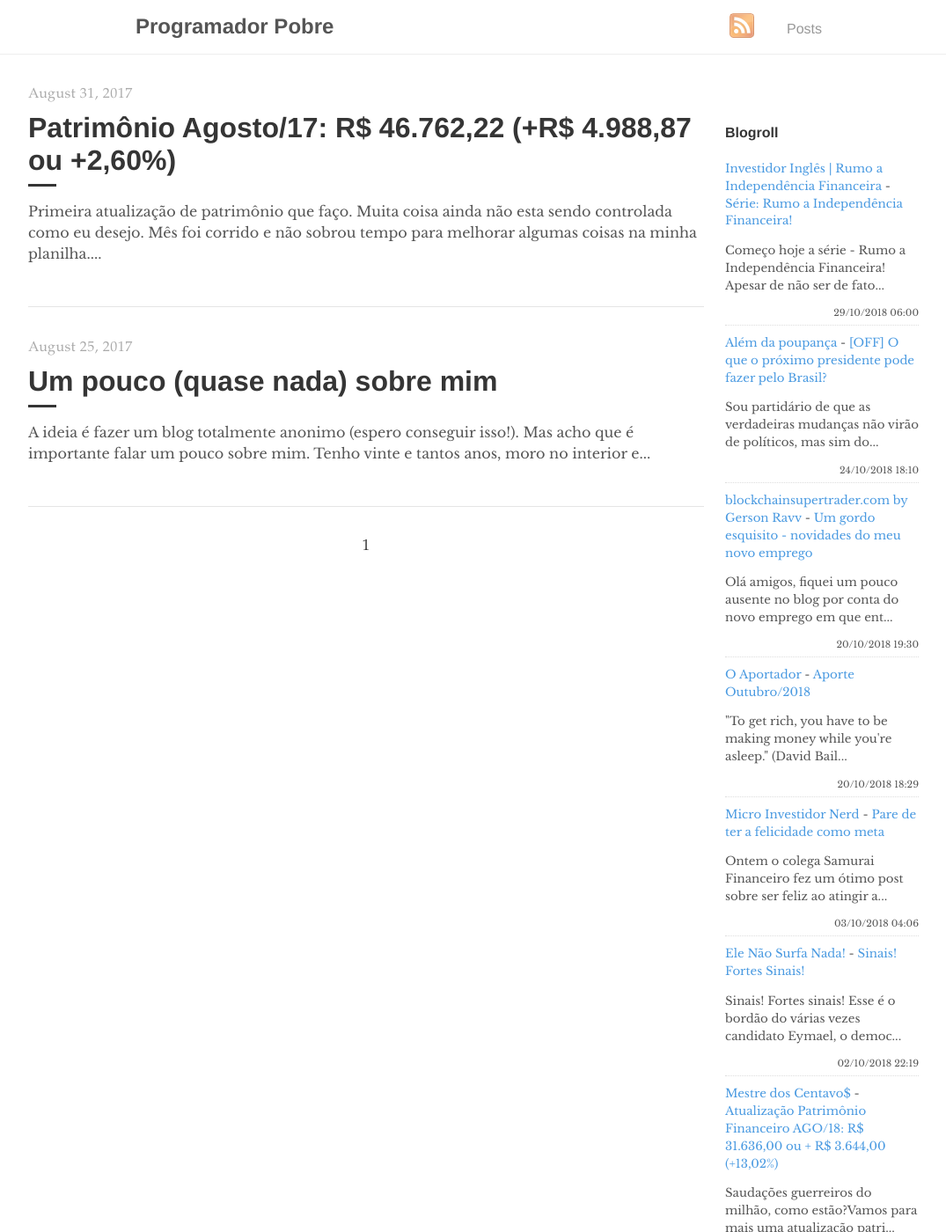
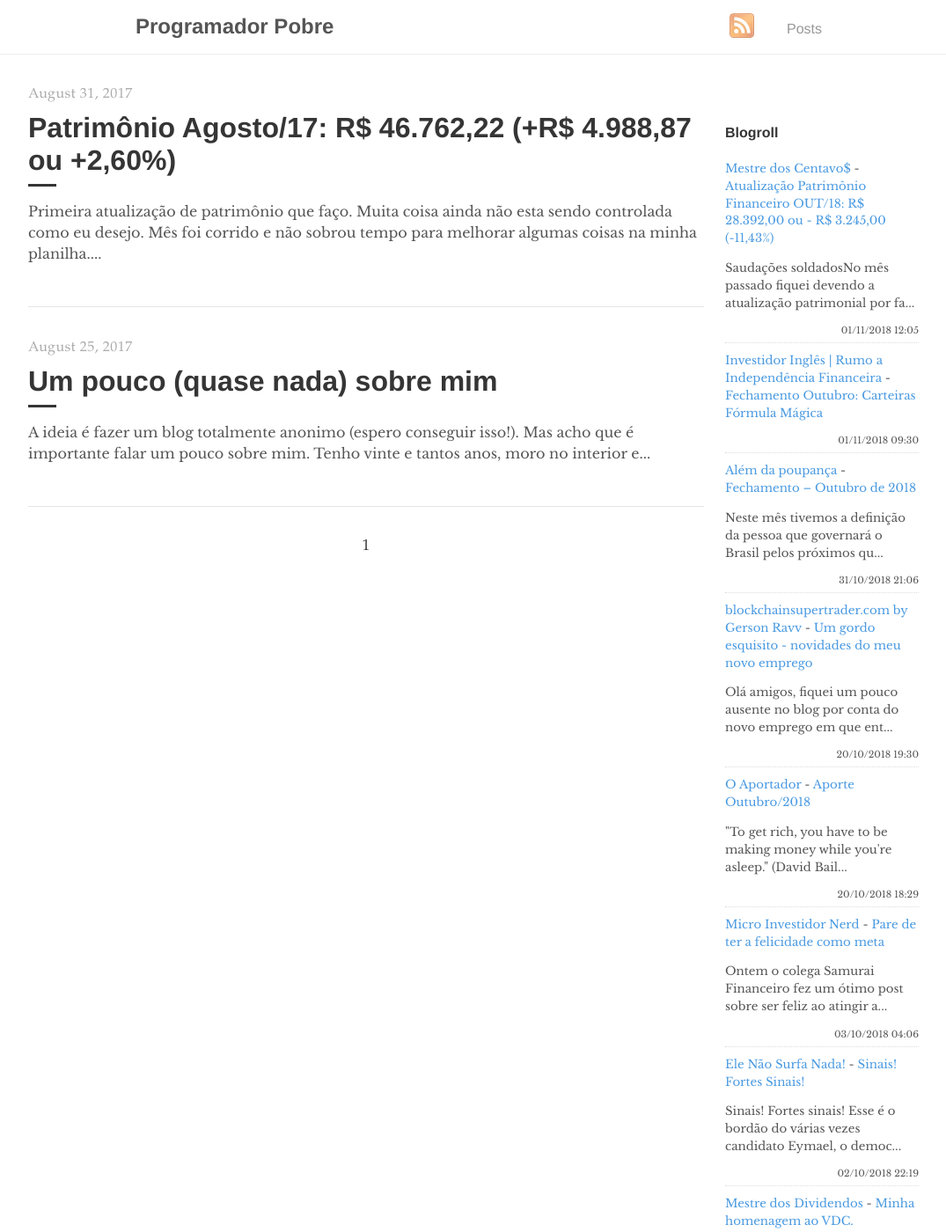
Before and after one commit to programadorpobre/programadorpobre.github.io, a Jekyll site: the page built from index.html, in a window 1280 px wide and 1400 px high. Shown: the whole window at 88% size, without its empty margins (96-1171 px from the left). Built offline with Jekyll 4.4.1, drawn with Linux system fonts in a browser that asks for light colours; the list of posts is cut into pages by our own code; comment, search, counter and statistics services are not loaded.

Commit message:
[ci skip] travis #453

```diff
--- a/_includes/feed-entries.html
+++ b/_includes/feed-entries.html
@@ -1,12 +1,17 @@
 <div class="feed-entry">
-    <a class="feed-entry-site-name" href="https://www.investidoringles.com/">Investidor Inglês | Rumo a Independência Financeira</a> - <a class="feed-entry-title" href="https://www.investidoringles.com/2018/10/investidor-ingles-rumo-independencia-financeira.html">Série: Rumo a Independência Financeira!</a>
-    <p class="feed-entry-summary">Começo hoje a série - Rumo a Independência Financeira! Apesar de não ser de fato...</p>
-    <time datetime="2018-10-29T06:00:00.000-03:00">29/10/2018 06:00</time>
+    <a class="feed-entry-site-name" href="https://mestredoscentavos.blogspot.com/">Mestre dos Centavo$</a> - <a class="feed-entry-title" href="https://mestredoscentavos.blogspot.com/2018/11/atualizacao-patrimonio-financeiro-out18.html">Atualização Patrimônio Financeiro OUT/18: R$ 28.392,00 ou - R$ 3.245,00 (-11,43%)</a>
+    <p class="feed-entry-summary">Saudações soldadosNo mês passado fiquei devendo a atualização patrimonial por fa...</p>
+    <time datetime="2018-11-01T12:05:00.001-07:00">01/11/2018 12:05</time>
 </div>
 <div class="feed-entry">
-    <a class="feed-entry-site-name" href="https://alemdapoupanca.blogspot.com/">Além da poupança</a> - <a class="feed-entry-title" href="https://alemdapoupanca.blogspot.com/2018/10/off-o-que-o-proximo-presidente-pode.html">[OFF] O que o próximo presidente pode fazer pelo Brasil?</a>
-    <p class="feed-entry-summary">Sou partidário de que as verdadeiras mudanças não virão de políticos, mas sim do...</p>
-    <time datetime="2018-10-24T18:10:00.002-03:00">24/10/2018 18:10</time>
+    <a class="feed-entry-site-name" href="https://www.investidoringles.com/">Investidor Inglês | Rumo a Independência Financeira</a> - <a class="feed-entry-title" href="https://www.investidoringles.com/2018/11/carteiras-formula-magica-outubro.html">Fechamento Outubro: Carteiras Fórmula Mágica</a>
+    <p class="feed-entry-summary"></p>
+    <time datetime="2018-11-01T09:30:00.000-03:00">01/11/2018 09:30</time>
+</div>
+<div class="feed-entry">
+    <a class="feed-entry-site-name" href="https://alemdapoupanca.blogspot.com/">Além da poupança</a> - <a class="feed-entry-title" href="https://alemdapoupanca.blogspot.com/2018/10/fechamento-outubro-de-2018.html">Fechamento – Outubro de 2018</a>
+    <p class="feed-entry-summary">Neste mês tivemos a definição da pessoa que governará o Brasil pelos próximos qu...</p>
+    <time datetime="2018-10-31T21:06:00.000-03:00">31/10/2018 21:06</time>
 </div>
 <div class="feed-entry">
     <a class="feed-entry-site-name" href="http://www.blockchainsupertrader.com/">blockchainsupertrader.com by Gerson Ravv</a> - <a class="feed-entry-title" href="http://www.blockchainsupertrader.com/2018/10/um-gordo-esquisito-novidades-do-meu.html">Um gordo esquisito - novidades do meu novo emprego</a>
@@ -29,11 +34,6 @@
     <time datetime="2018-10-02T22:19:00.001-03:00">02/10/2018 22:19</time>
 </div>
 <div class="feed-entry">
-    <a class="feed-entry-site-name" href="https://mestredoscentavos.blogspot.com/">Mestre dos Centavo$</a> - <a class="feed-entry-title" href="https://mestredoscentavos.blogspot.com/2018/09/atualizacao-patrimonio-financeiro-ago18.html">Atualização Patrimônio Financeiro AGO/18: R$ 31.636,00 ou + R$ 3.644,00  (+13,02%)</a>
-    <p class="feed-entry-summary">Saudações guerreiros do milhão, como estão?Vamos para mais uma atualização patri...</p>
-    <time datetime="2018-09-02T15:12:00.000-07:00">02/09/2018 15:12</time>
-</div>
-<div class="feed-entry">
     <a class="feed-entry-site-name" href="https://mestredosdividendos.blogspot.com/">Mestre dos Dividendos</a> - <a class="feed-entry-title" href="https://mestredosdividendos.blogspot.com/2018/07/minha-homenagem-ao-vdc.html">Minha homenagem ao VDC.</a>
     <p class="feed-entry-summary">&nbsp;Lá se vão três anos e meio de blog,&nbsp; apesar de já circundar blogs de ...</p>
     <time datetime="2018-07-22T20:26:00.001-07:00">22/07/2018 20:26</time>
```
